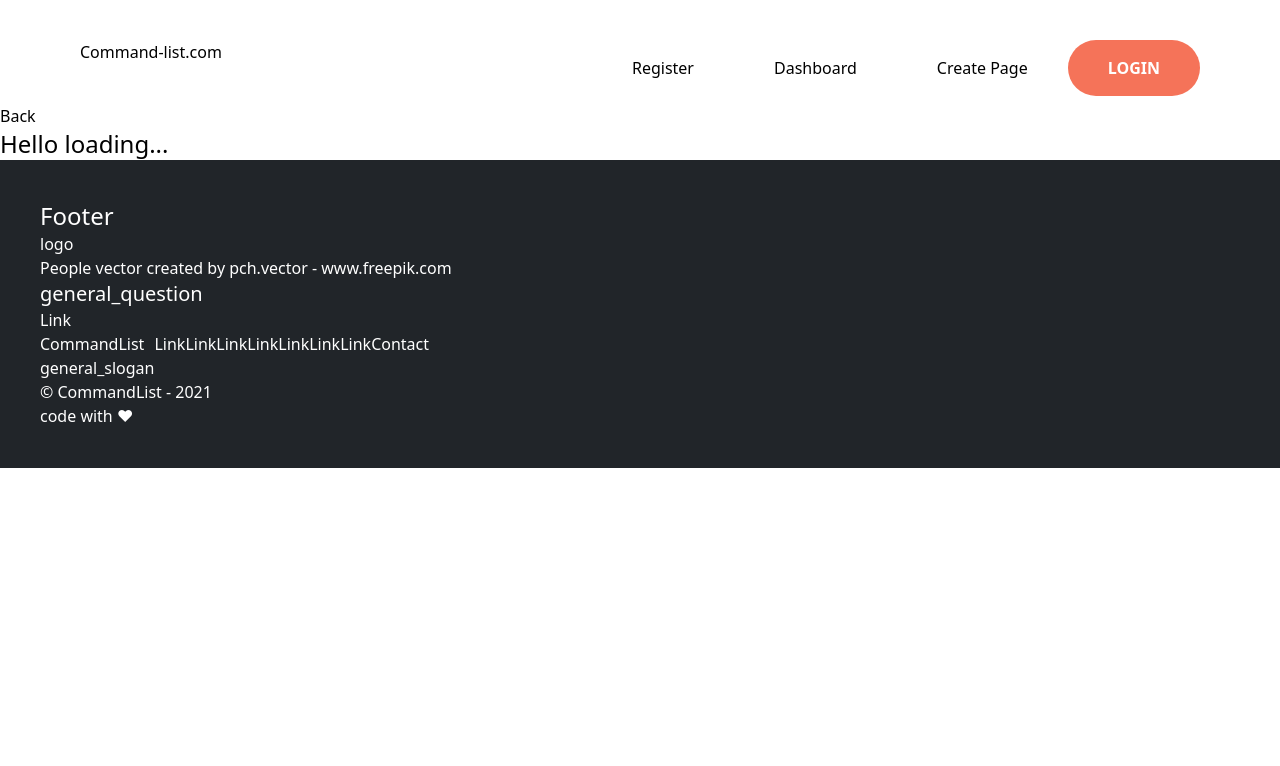
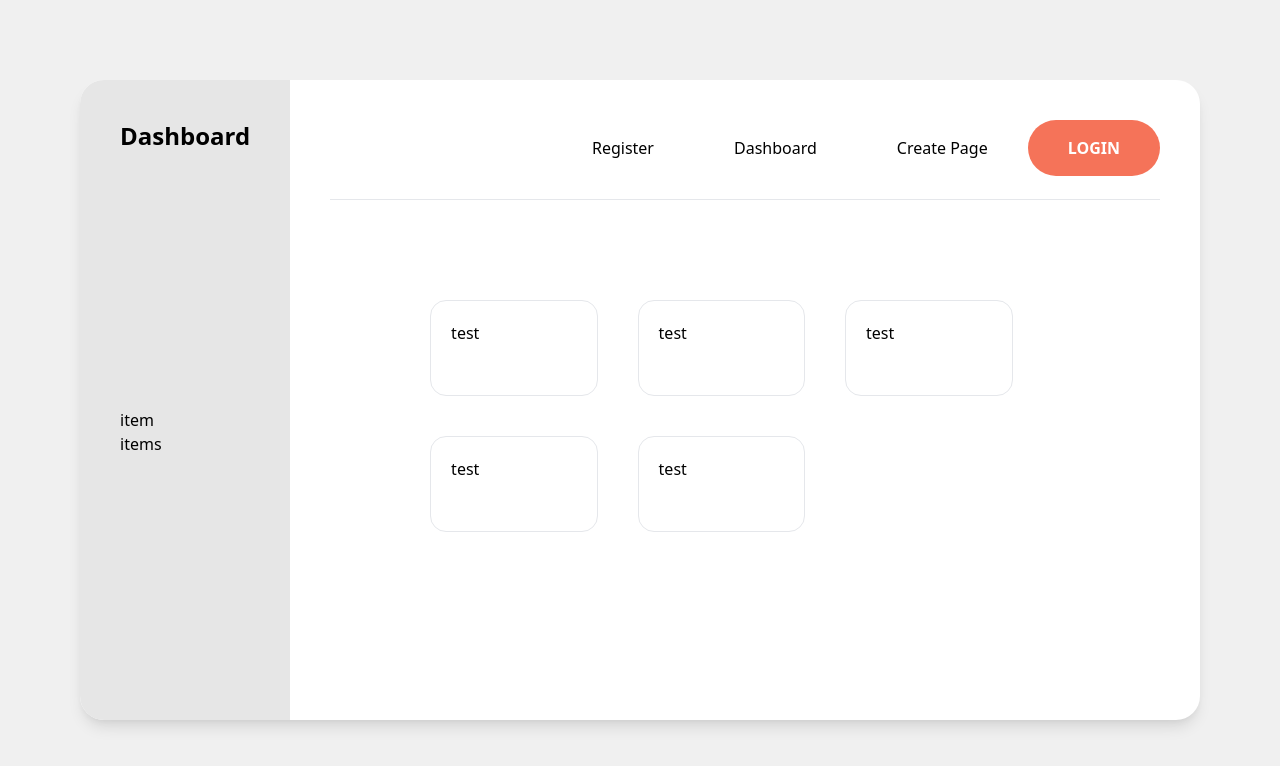
Before and after one commit to NoahEmmenegger/command-list.com, a Next.js app: page /dashboard in a window 1280 px wide. Shown: the top 766 px of the page. Built offline with nearby package versions, Linux system fonts and the light colour scheme; no server answers.

Commit message:
add initial dashboard styling

```diff
--- /dev/null
+++ b/component/dashboard/Menu.js
@@ -0,0 +1,13 @@
+export default function Menu() {
+    return (
+        <div className="h-full p-10 bg-normalgray rounded-tl-3xl rounded-bl-3xl">
+            <h1 className="font-bold">Dashboard</h1>
+            <div className="h-full flex">
+                <ul className="my-auto">
+                    <li>item</li>
+                    <li>items</li>
+                </ul>
+            </div>
+        </div>
+    )
+}
--- a/pages/_app.js
+++ b/pages/_app.js
@@ -16,6 +16,15 @@ function MyApp({ Component, pageProps }) {
       </div>
     )
   }
+
+  if(router.pathname === '/dashboard') {
+    return (
+      <ProvideAuth>
+         <Component {...pageProps} />
+      </ProvideAuth>
+    )
+  }
+
   return (
     <ProvideAuth>
       <Layout>
--- a/pages/dashboard.js
+++ b/pages/dashboard.js
@@ -1,6 +1,7 @@
 import { useAuth } from '../utils/auth';
 import { useState, useEffect } from "react"
 import Link from "next/link";
+import Menu from '../component/dashboard/Menu';
 
 export default function Dashboard() {
     const auth = useAuth();
@@ -8,13 +9,47 @@ export default function Dashboard() {
     const [pages, setPages] = useState([])
 
     useEffect(() => {
-
+        console.log('ja')
     }, [auth])
 
-    return(
-        <div>
-            <Link href="/">Back</Link>
-            <h1>Hello {auth.user?auth.user.email:'loading...'}</h1>
+    return (
+        <div className="flex bg-lightgray h-screen w-screen">
+            <div className="card bg-white m-20 flex rounded-3xl shadow-lg w-full">
+                <div className="w-60">
+                    <Menu />
+                </div>
+                <div className="p-10 container">
+                    <div className="h-20 border-b w-full mx-auto align-middle">
+                        <ul className="flex float-right align-middle">
+                            <li className="px-10 m-auto"><Link href="/register">Register</Link></li>
+                            <li className="px-10 m-auto"><Link href="/dashboard">Dashboard</Link></li>
+                            <li className="px-10 m-auto"><Link href="/create">Create Page</Link></li>
+                            {auth.user ?
+                                (
+                                <button onClick={auth.signout} className="px-10 btn">{auth.user.email}</button>
+                                ) : <li className="px-10 btn"><Link href="/login">Login</Link></li>
+                            }
+                        </ul>
+                    </div>
+                    <div className="p-20 flex flex-wrap">
+                        <div className="w-1/4 border m-5 h-24 rounded-2xl p-5">
+                            test
+                        </div>
+                        <div className="w-1/4 border m-5 h-24 rounded-2xl p-5">
+                            test
+                        </div>
+                        <div className="w-1/4 border m-5 h-24 rounded-2xl p-5">
+                            test
+                        </div>
+                        <div className="w-1/4 border m-5 h-24 rounded-2xl p-5">
+                            test
+                        </div>
+                        <div className="w-1/4 border m-5 h-24 rounded-2xl p-5">
+                            test
+                        </div>
+                    </div>
+                </div>
+            </div>
         </div>
     )
 }
--- a/style/index.css
+++ b/style/index.css
@@ -16,4 +16,8 @@
   .btn {
     @apply block text-white uppercase p-4 font-bold rounded-full bg-primary cursor-pointer hover:bg-primaryDark;
   }
+
+  .card {
+    @apply bg-white
+  }
 }
--- a/tailwind.config.js
+++ b/tailwind.config.js
@@ -9,7 +9,8 @@ module.exports = {
         primary: "#f57359",
         primaryDark: "#a84f3d",
         darkgray: "#212529",
-        lightgray: "#909090"
+        lightgray: "#f0f0f0",
+        normalgray: "#e6e6e6"
       }
     },
   },
```
